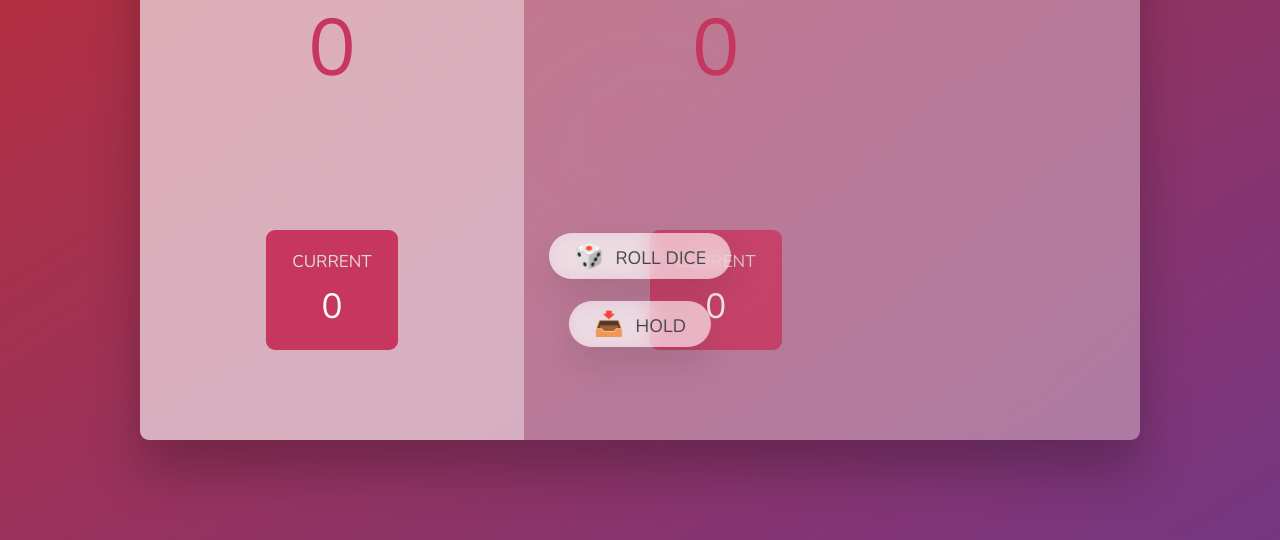
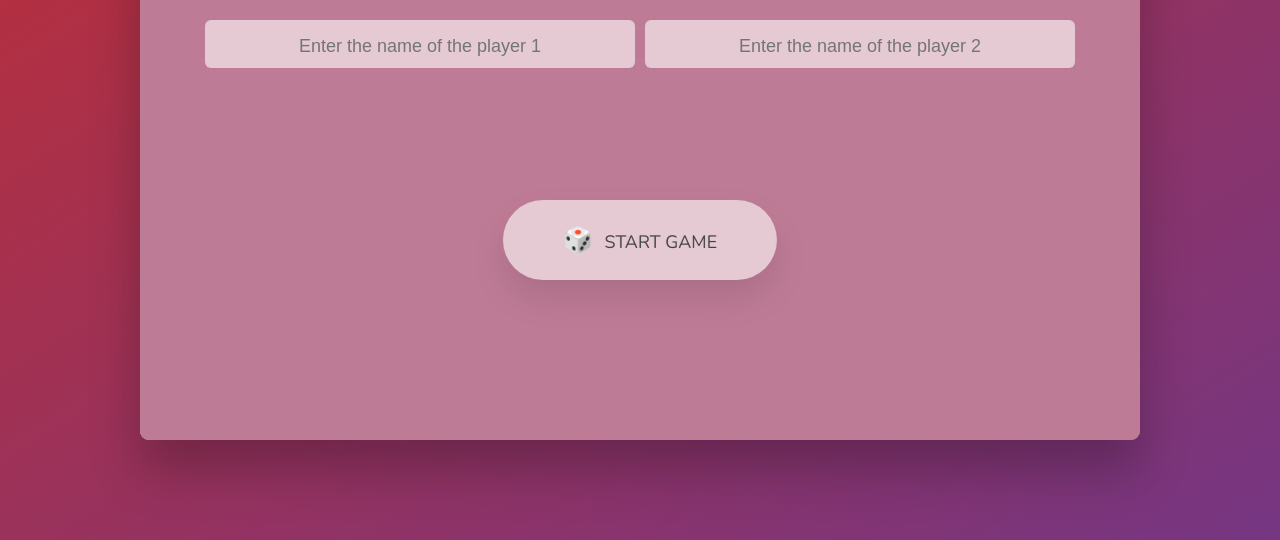
Before and after one commit to TetianaUMKA/dice-game-project-udemy, a plain HTML site: page index.html in a window 1280 px wide. Shown: the part 260-800 px from the top of the page. Drawn offline with nearby package versions, Linux system fonts and the light colour scheme.

Commit message:
Update style.css

```diff
--- a/style.css
+++ b/style.css
@@ -166,6 +166,51 @@ main {
   color: #c7365f;
 }
 
+.start-modal {
+  display: flex;
+  justify-content: space-around;
+  position: absolute;
+  top: 50%;
+  left: 50%;
+  width: 100%;
+  height: 100%;
+  transform: translate(-50%, -50%);
+  background-color: #be7b95;
+  padding: 18rem 6rem;
+  box-shadow: 0 3rem 5rem rgba(0, 0, 0, 0.3);
+  z-index: 10;
+}
+
+#name-player1,
+#name-player2 {
+  padding: 2rem 6rem;
+  height: 20%;
+  color: #333;
+  background-color: white;
+  background-color: rgba(255, 255, 255, 0.6);
+  backdrop-filter: blur(10px);
+  border: transparent;
+  border-radius: 0.6rem;
+  font-size: 2.4rem;
+  text-align: center;
+}
+#name-player1:hover,
+#name-player2:hover {
+  background-color: rgba(255, 255, 255, 0.76);
+}
+
+input::placeholder {
+  font-size: 1.8rem;
+}
+.start-btn {
+  top: 60%;
+  padding: 2.4rem 6rem;
+}
+.start-btn:hover,
+.start-btn:focus {
+  background-color: rgba(255, 255, 255, 0.76);
+}
+
 .hidden {
   display: none;
 }
```
